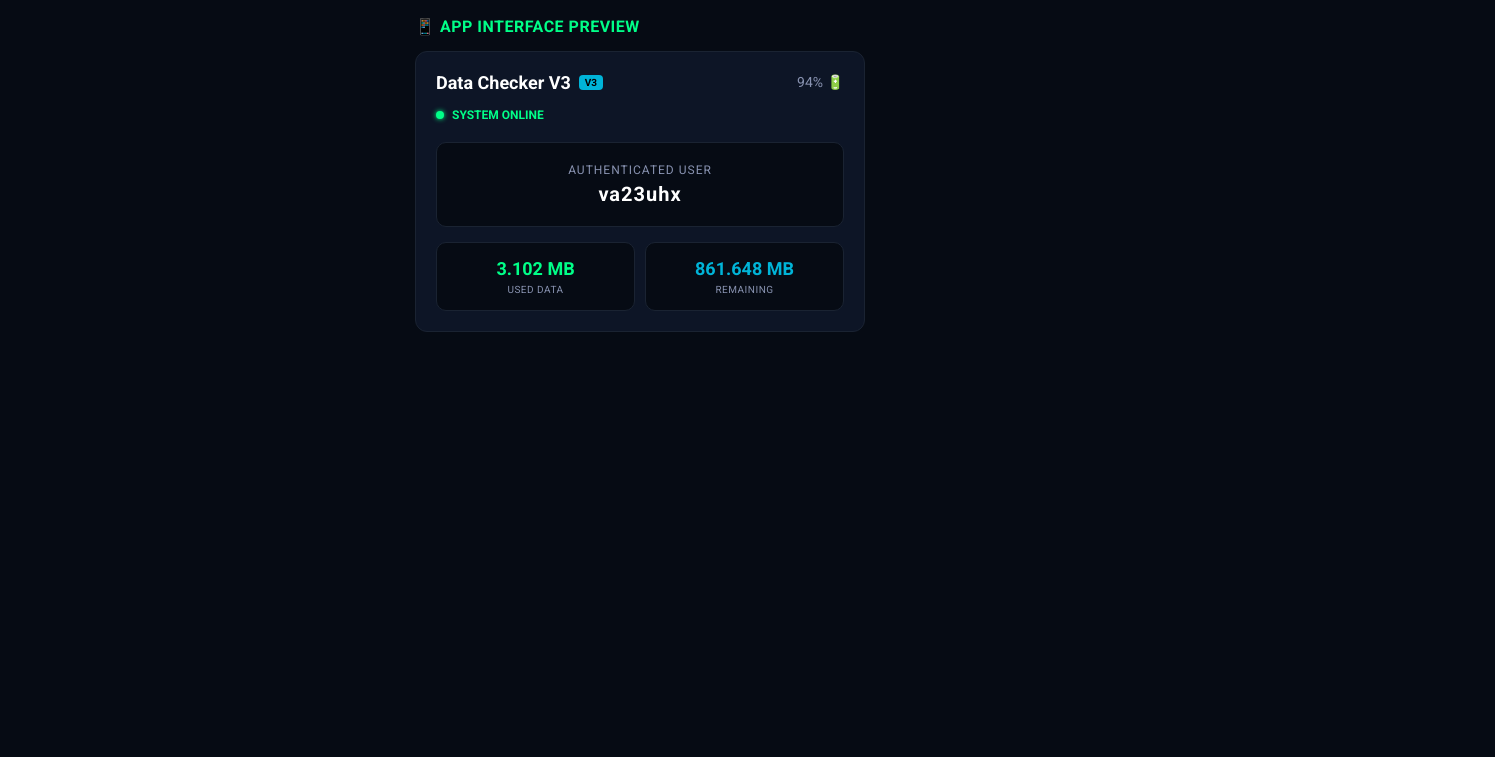
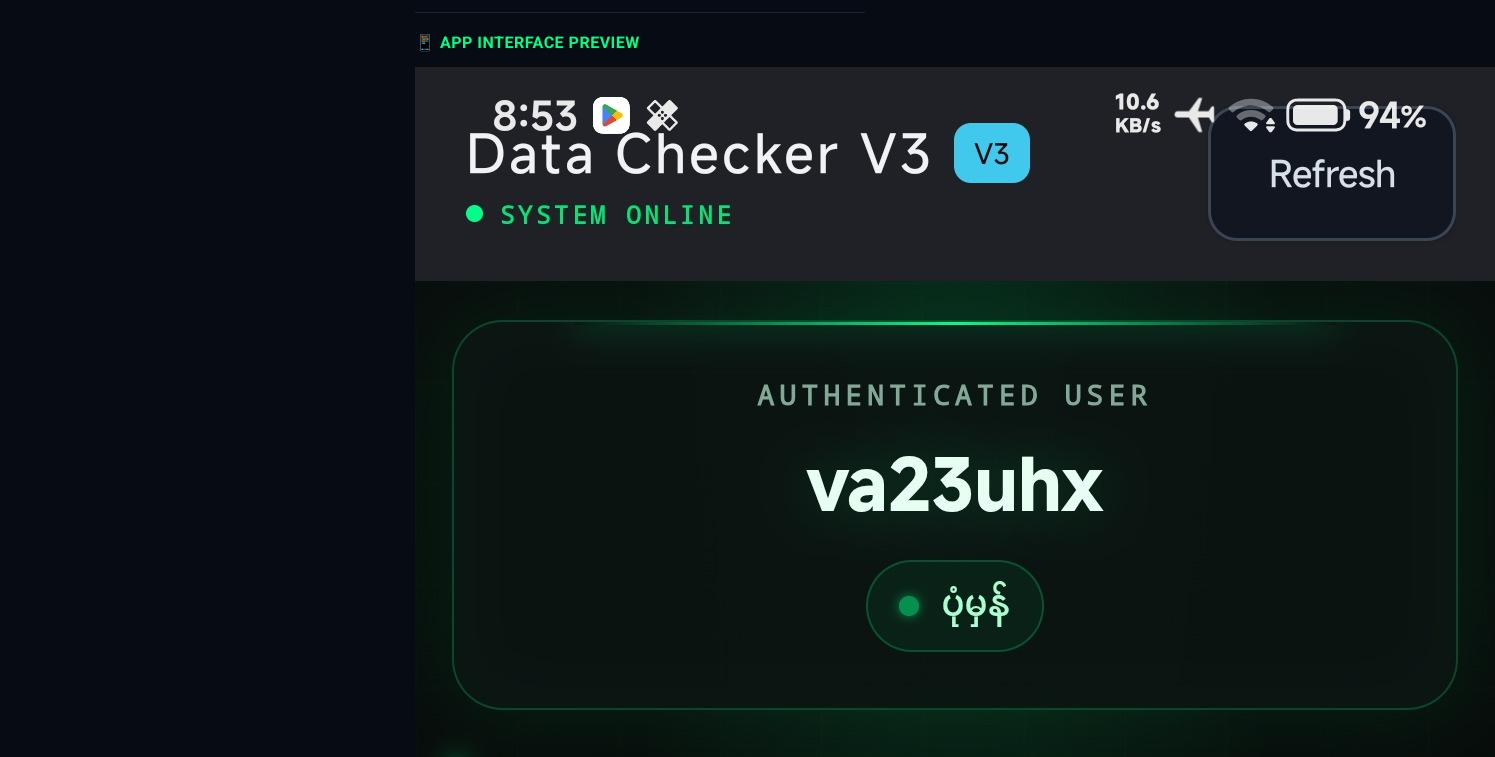
Before and after one commit to sankyi10001122-spec/Mini-App-Store, a plain HTML site: page index.html in a window 1280 px wide. Shown: the part 289-1046 px from the top of the page, 1495 px wide, since content can reach past the window. Before the commit the page ends 800 px from the top, so only its background shows below. Drawn offline with Linux system fonts and the light colour scheme; a web font is replaced by a local one.

Commit message:
Update index.html

```diff
--- a/index.html
+++ b/index.html
@@ -25,9 +25,9 @@
 
         <!-- App Card Section -->
         <div class="app-card">
-            <!-- Logo -->
+            <!-- Logo ပုံ (သင့်ပုံအစစ် logo.png ကို သုံးထားပါတယ်) -->
             <div class="app-logo">
-                <img src="https://i.ibb.co/6P0Z9QK/shield-logo.jpg" alt="Data Checker Logo" onerror="this.src='https://via.placeholder.com/70/0a192f/00ff88?text=Logo'">
+                <img src="logo.png" alt="Data Checker Logo">
             </div>
 
             <!-- App Info -->
@@ -43,7 +43,6 @@
 
             <!-- Download Button -->
             <div class="download-btn-container">
-                <!-- ဒီနေရာမှာ သင့် Mediafire Link ကို ထည့်ထားပါတယ် -->
                 <a href="https://www.mediafire.com/file/aumh46qwus1wuwz/Data_Checker_1.6.apk/file" target="_blank" class="download-btn">Download</a>
             </div>
         </div>
@@ -54,32 +53,9 @@
         <div class="preview-section">
             <h3>📱 APP INTERFACE PREVIEW</h3>
 
-            <!-- Mimic App UI -->
-            <div class="app-ui-preview">
-                <div class="ui-header">
-                    <h4>Data Checker V3 <span class="v3-badge">V3</span></h4>
-                    <span class="battery">94% 🔋</span>
-                </div>
-
-                <div class="status-online">
-                    <span class="dot-online"></span> SYSTEM ONLINE
-                </div>
-
-                <div class="auth-box">
-                    <p>AUTHENTICATED USER</p>
-                    <h2>va23uhx</h2>
-                </div>
-
-                <div class="data-grid">
-                    <div class="data-box">
-                        <h2 class="green-text">3.102 MB</h2>
-                        <p>USED DATA</p>
-                    </div>
-                    <div class="data-box">
-                        <h2 class="blue-text">861.648 MB</h2>
-                        <p>REMAINING</p>
-                    </div>
-                </div>
+            <!-- Screenshot ပုံအစစ်ကို ဒီမှာ ထည့်ထားပါတယ် -->
+            <div class="screenshot-container">
+                <img src="screenshot.png" alt="Data Checker Screenshot">
             </div>
         </div>
 
```
